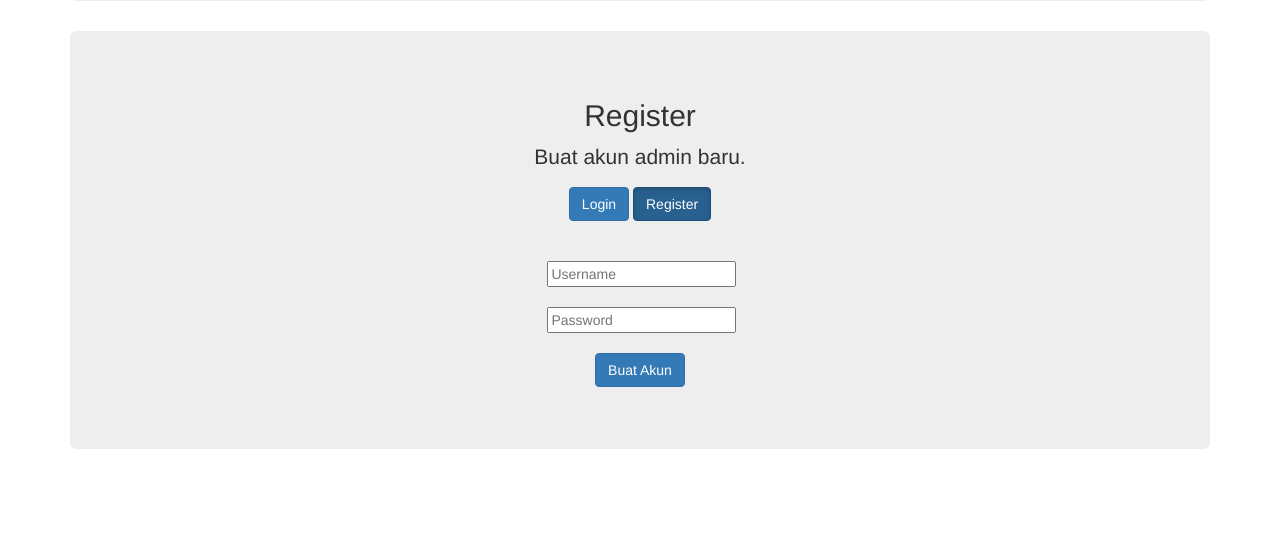
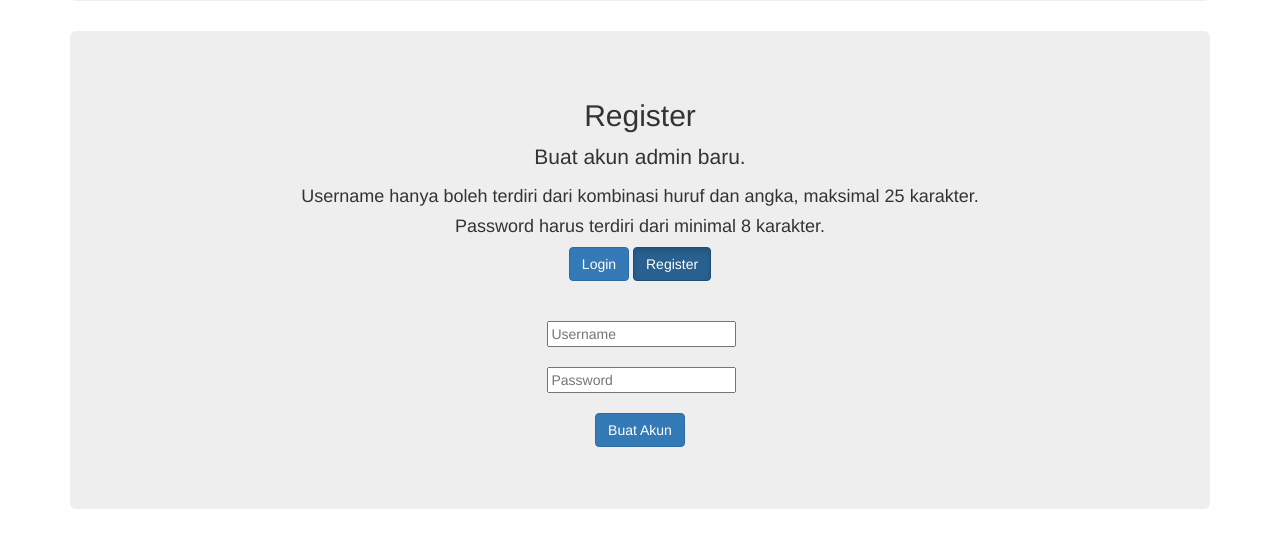
Before and after one commit to 110Montauk/Skripsi, a Flask app: page /register in a window 1280 px wide. Shown: the part 232-780 px from the top of the page. Run offline with Flask 3, Linux system fonts and the light colour scheme; some libraries are stand-ins or nearby versions.

Commit message:
Update register.html

```diff
--- a/templates/register.html
+++ b/templates/register.html
@@ -23,6 +23,8 @@
     <div class="jumbotron">
         <h2>Register</h2>
         <p>Buat akun admin baru.</p>
+        <h4>Username hanya boleh terdiri dari kombinasi huruf dan angka, maksimal 25 karakter.</h4>
+        <h4>Password harus terdiri dari minimal 8 karakter.</h4>
             <div class="links">
                 <a href="{{ url_for('login') }}"  class="btn btn-primary">Login</a>
                 <a href="{{ url_for('register') }}" class="btn btn-primary active">Register</a>
```
